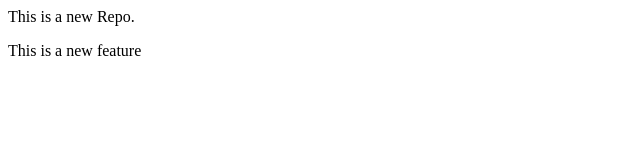
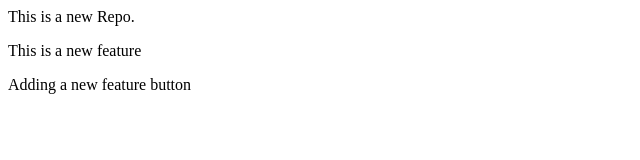
Before and after one commit to wajahut/localRepo, a plain HTML site: page index.html in a window 1280 px wide. Shown: the whole page, without its empty margins (0-640 px from the left). Drawn offline with Linux system fonts and the light colour scheme.

Commit message:
Added a new feature button

```diff
--- a/index.html
+++ b/index.html
@@ -1,2 +1,3 @@
 <p>This is a new Repo.</p>
 <p>This is a new feature</p>
+<p>Adding a new feature button</p>
```
